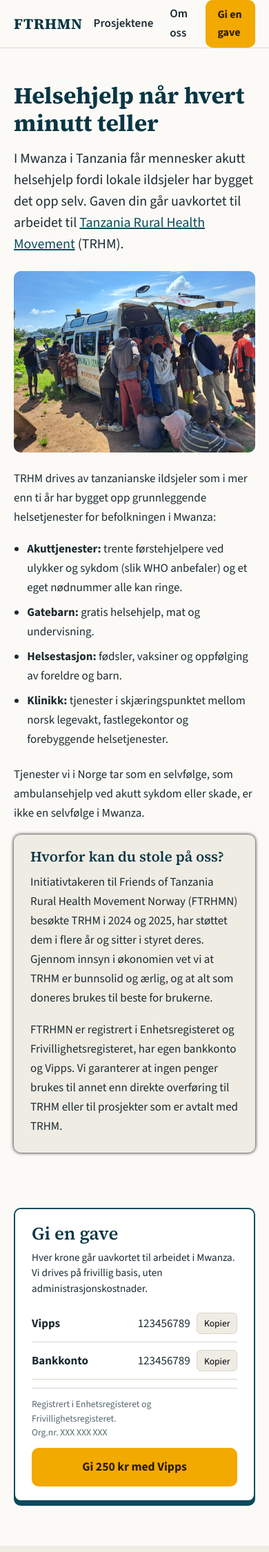
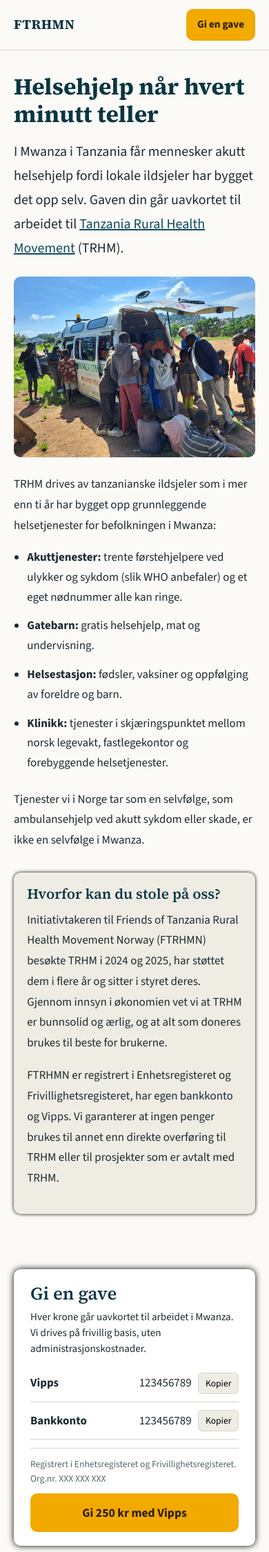
Before and after one commit to Salamander090909/tanzania, a Node server app: page / in a window 390 px wide. Shown: the top 2250 px of the page at 69% size. Run offline with Node 20, Linux system fonts and the light colour scheme.

Commit message:
box shaddow istedenfor border på donate card

```diff
--- a/public/css/main.css
+++ b/public/css/main.css
@@ -177,10 +177,9 @@ img.photo {
   max-height: calc(100vh - 8rem);     /* aldri høyere enn skjermen */
   overflow-y: auto;                   /* scroller innvendig på små skjermer */
   background: #fff;
-  border: 2px solid var(--lake);
   border-radius: var(--radius);
   padding: 1.25rem 1.5rem;
-  box-shadow: 0 6px 0 var(--lake);
+  box-shadow: 0 0 10px black;
 }
 .donate-card h2 { margin-bottom: 0.5rem; }
 .donate-card p { font-size: 0.95rem; line-height: 1.5; margin-bottom: 0.75rem; }
@@ -356,3 +355,65 @@ img.photo {
     display: none;
   }
 }
+
+@media (max-width: 700px) {
+    .header-inner {
+        min-height: 4.5rem;
+        gap: 0.5rem;
+    }
+
+    .brand {
+        font-size: 1.2rem;
+        white-space: nowrap;
+    }
+
+    .site-header nav {
+        gap: 0;
+    }
+
+    .site-header nav a:not(.btn) {
+        display: none;
+    }
+
+    .site-header .btn-small {
+        white-space: nowrap;
+        padding: 0.65rem 1rem;
+        font-size: 0.95rem;
+    }
+}
+
+@media (max-width: 700px) {
+    .hero {
+        padding: 2rem 0 3rem;
+    }
+
+    .projects {
+        padding: 3rem 0;
+    }
+
+    .trip {
+        padding: 3rem 0;
+    }
+
+    .about {
+        padding: 3rem 0;
+    }
+
+    .closing {
+        padding: 3rem 0;
+    }
+
+    .hero-text p {
+        line-height: 1.75;
+    }
+
+    .service-list li {
+        margin-bottom: 0.8rem;
+        line-height: 1.7;
+    }
+
+    .trust-note {
+        padding: 1.2rem;
+        margin-top: 2rem;
+    }
+}
```
